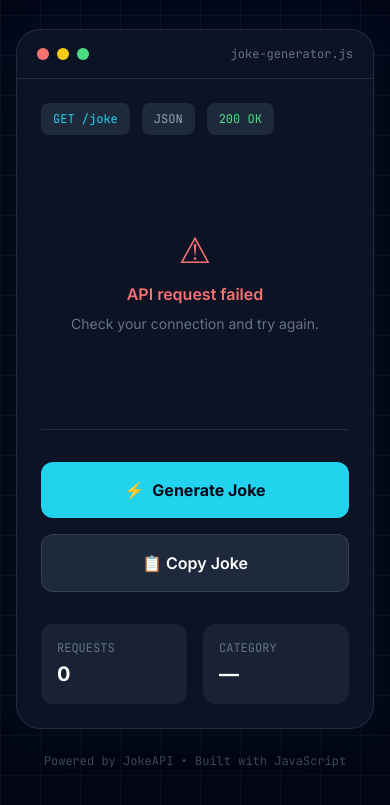
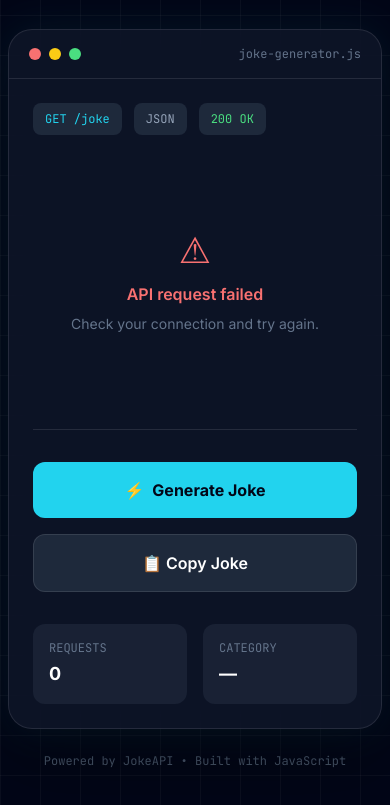
Before and after one commit to Harkinz246/JOKE-GEN, a plain HTML site: page index.html in a window 390 px wide. Shown: the part 225-1030 px from the top of the page. Drawn offline with nearby package versions, Linux system fonts and the light colour scheme; no server answers.

```diff
--- a/index.html
+++ b/index.html
@@ -19,7 +19,7 @@
 <body class="min-h-screen bg-slate-950 text-white grid-bg">
 
     <!-- Main -->
-    <main class="min-h-screen flex items-center justify-center px-4 py-10">
+    <main class="min-h-screen flex items-center justify-center px-2 py-10">
 
         <section class="w-full max-w-4xl">
 
@@ -217,7 +217,7 @@
                             </p>
 
                             <p id="requestCount"
-                               class="text-xl font-bold mt-1">
+                               class="text-lg font-bold mt-1">
                                 0
                             </p>
 
@@ -226,12 +226,12 @@
 
                         <div class="rounded-xl bg-slate-800/70 p-4">
 
-                            <p class="mono text-xs text-slate-500">
+                            <p class="mono text-xs text-slate-500 ">
                                 CATEGORY
                             </p>
 
                             <p id="category"
-                               class="text-xl font-bold mt-1">
+                               class="text-lg  font-bold mt-1">
                                 —
                             </p>
 
@@ -245,7 +245,7 @@
                             </p>
 
                             <p id="type"
-                               class="text-xl font-bold mt-1">
+                               class="text-lg font-bold mt-1">
                                 —
                             </p>
 
```
